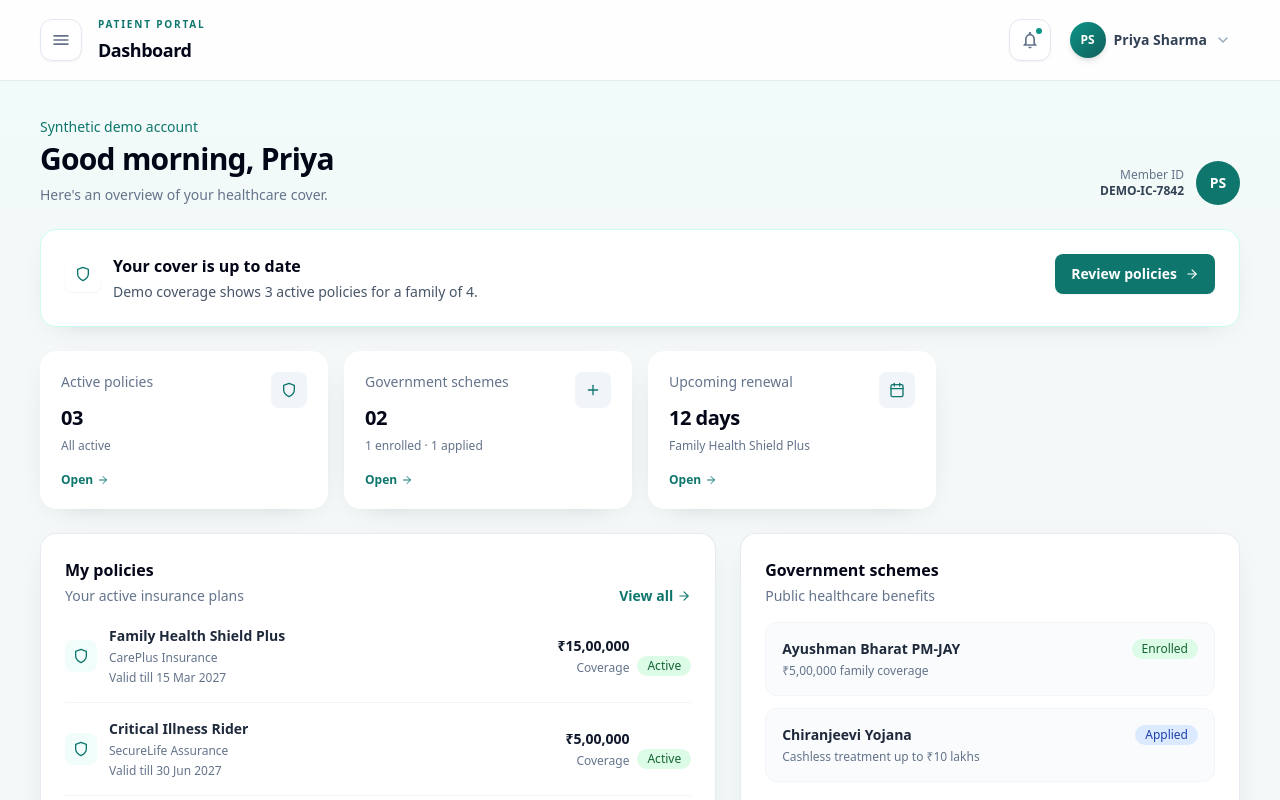
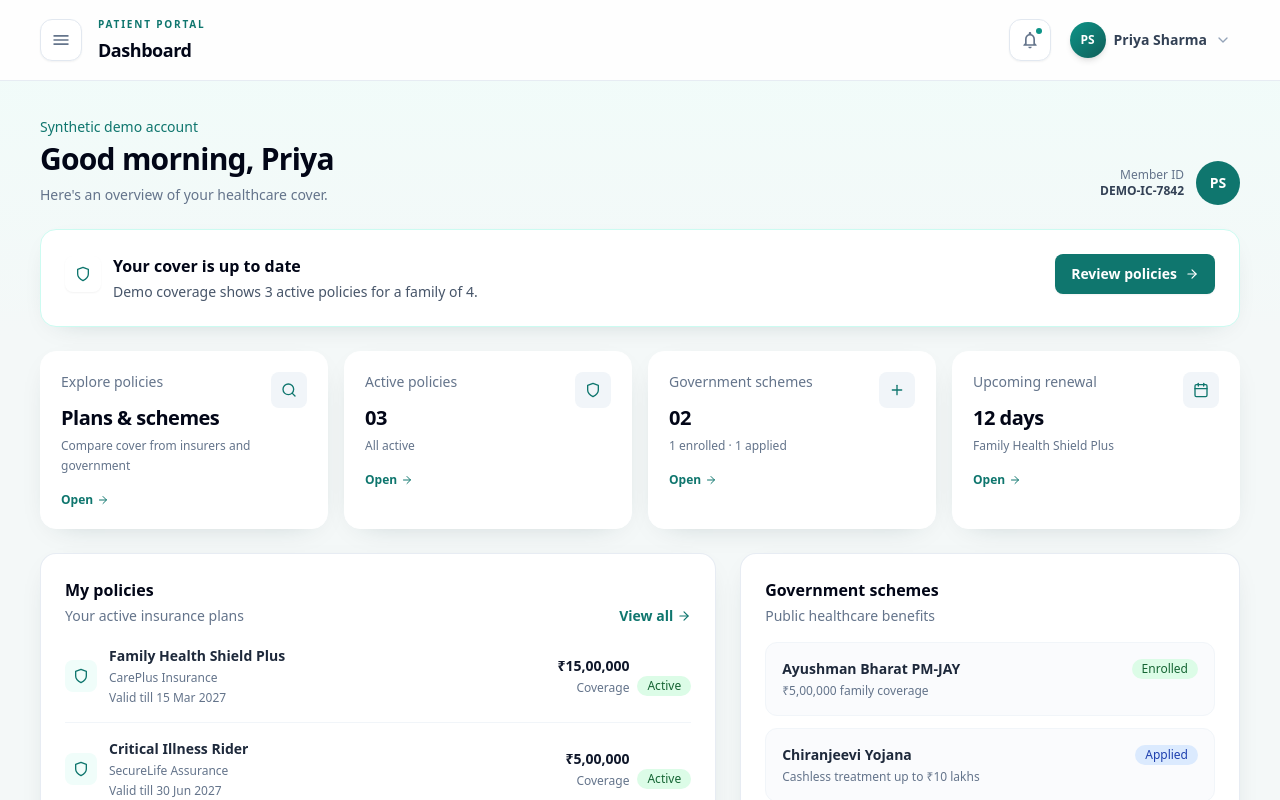
Before and after one commit to praveen-here50/InsureCare, a Next.js app in the folder frontend/: page /patient in a window 1280 px wide. Shown: the top 800 px of the page. Built offline with nearby package versions, Linux system fonts and the light colour scheme.

Commit message:
Restore homepage policy discovery card

```diff
--- a/frontend/src/app/patient/page.tsx
+++ b/frontend/src/app/patient/page.tsx
@@ -9,6 +9,7 @@ import {
   FiFileText,
   FiMapPin,
   FiPlus,
+  FiSearch,
   FiShield,
   FiTrendingUp,
   FiUpload,
@@ -57,7 +58,7 @@ export default function PatientDashboard() {
       <Card className="overflow-hidden border-teal-100 bg-teal-50/70 p-5 sm:p-6"><div className="flex flex-col gap-5 sm:flex-row sm:items-center sm:justify-between"><div className="flex items-start gap-3"><div className="mt-0.5 rounded-lg bg-white p-2.5 text-teal-700 shadow-sm"><FiShield /></div><div><h2 className="font-semibold text-slate-950">Your cover is up to date</h2><p className="mt-1 text-sm text-slate-600">Demo coverage shows 3 active policies for a family of {patient.familyCovered}.</p></div></div><Link href="/patient/policies" className="inline-flex items-center gap-2 self-start rounded-lg bg-teal-700 px-4 py-2.5 text-sm font-semibold text-white shadow-sm transition hover:bg-teal-800">Review policies <FiArrowRight /></Link></div></Card>
 
       <div className="grid gap-4 sm:grid-cols-2 xl:grid-cols-4">
-        {[{ label: "Active policies", value: "03", note: "All active", icon: FiShield, href: "/patient/policies" }, { label: "Government schemes", value: "02", note: "1 enrolled · 1 applied", icon: FiPlus, href: "/patient/policies?q=government" }, { label: "Upcoming renewal", value: "12 days", note: "Family Health Shield Plus", icon: FiCalendar, href: "/patient/policies" }].map((stat) => { const Icon = stat.icon; const content = <Card className="group h-full border-white bg-white p-5 transition hover:-translate-y-0.5 hover:border-teal-200 hover:shadow-lg hover:shadow-slate-200/60"><div className="flex items-start justify-between gap-3"><div><p className="text-sm font-medium text-slate-500">{stat.label}</p><p className="mt-3 text-xl font-semibold tracking-tight text-slate-950">{stat.value}</p><p className="mt-1 text-xs leading-5 text-slate-500">{stat.note}</p></div><span className="rounded-lg bg-slate-100 p-2.5 text-teal-700 transition group-hover:bg-teal-50"><Icon /></span></div><div className="mt-4 flex items-center gap-1 text-xs font-semibold text-teal-700">Open <FiArrowRight className="transition group-hover:translate-x-0.5" /></div></Card>; return <Link key={stat.label} href={stat.href}>{content}</Link>; })}
+        {[{ label: "Explore policies", value: "Plans & schemes", note: "Compare cover from insurers and government", icon: FiSearch, href: "/patient/policies/explore" }, { label: "Active policies", value: "03", note: "All active", icon: FiShield, href: "/patient/policies" }, { label: "Government schemes", value: "02", note: "1 enrolled · 1 applied", icon: FiPlus, href: "/patient/policies?q=government" }, { label: "Upcoming renewal", value: "12 days", note: "Family Health Shield Plus", icon: FiCalendar, href: "/patient/policies" }].map((stat) => { const Icon = stat.icon; const content = <Card className="group h-full border-white bg-white p-5 transition hover:-translate-y-0.5 hover:border-teal-200 hover:shadow-lg hover:shadow-slate-200/60"><div className="flex items-start justify-between gap-3"><div><p className="text-sm font-medium text-slate-500">{stat.label}</p><p className="mt-3 text-xl font-semibold tracking-tight text-slate-950">{stat.value}</p><p className="mt-1 text-xs leading-5 text-slate-500">{stat.note}</p></div><span className="rounded-lg bg-slate-100 p-2.5 text-teal-700 transition group-hover:bg-teal-50"><Icon /></span></div><div className="mt-4 flex items-center gap-1 text-xs font-semibold text-teal-700">Open <FiArrowRight className="transition group-hover:translate-x-0.5" /></div></Card>; return <Link key={stat.label} href={stat.href}>{content}</Link>; })}
       </div>
 
       <div className="grid gap-6 xl:grid-cols-[1.15fr_0.85fr]">
```
